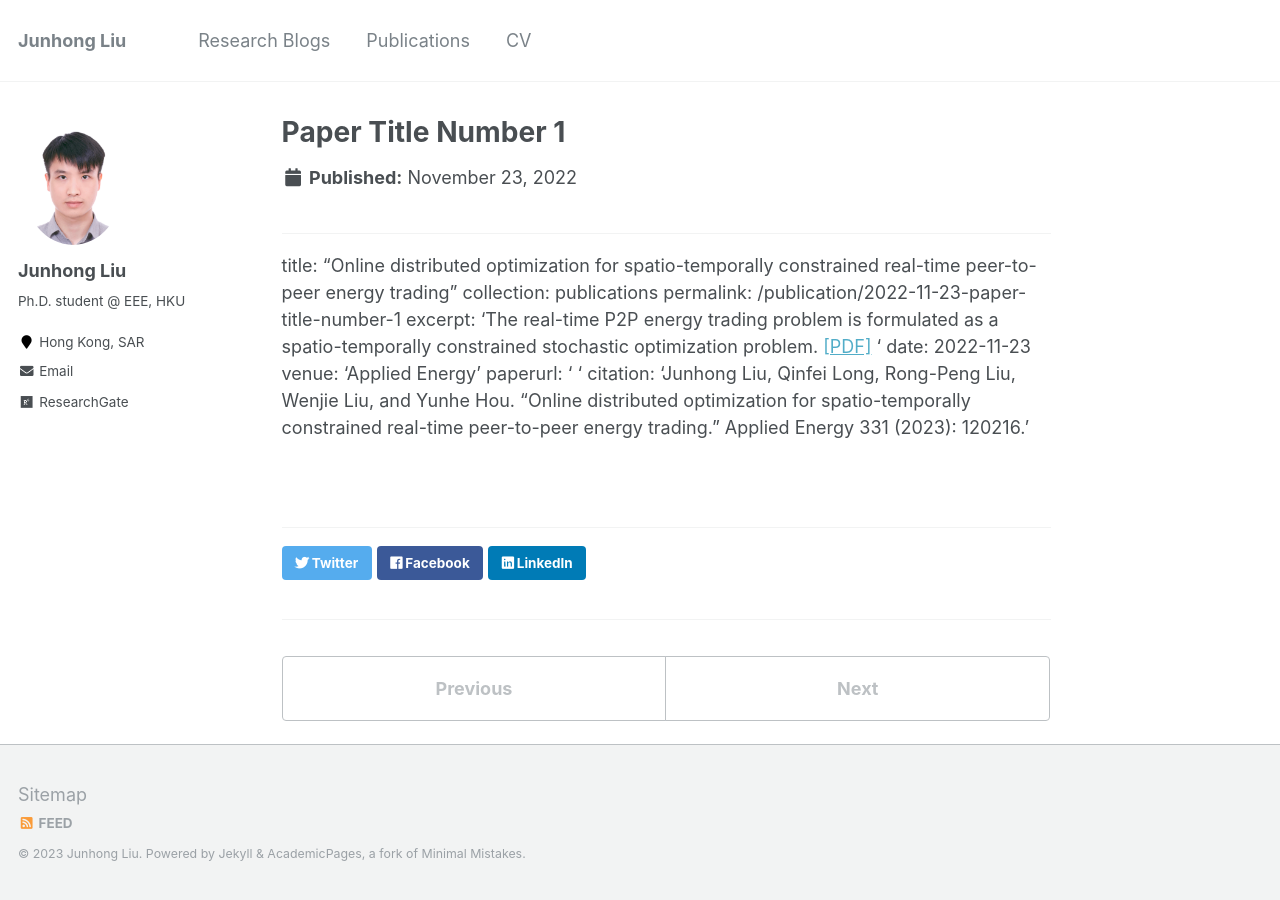
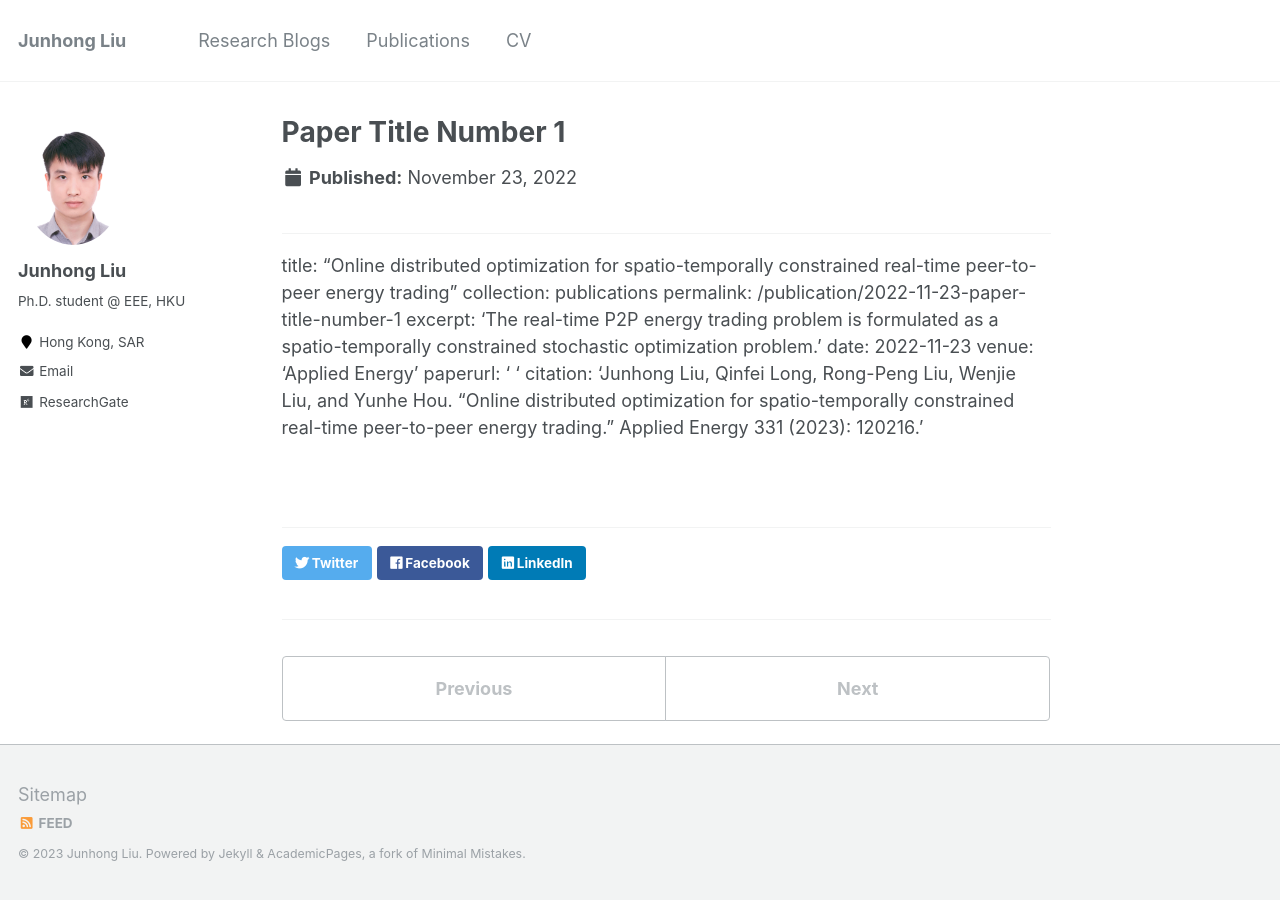
Before and after one commit to johnny-eee/online, a Jekyll site: the page built from _publications/2022-11-23-paper-title-number-1.md, in a window 1280 px wide. Built offline with Jekyll 4.4.1, drawn with Linux system fonts in a browser that asks for light colours.

Commit message:
Update 2022-11-23-paper-title-number-1.md

```diff
--- a/_publications/2022-11-23-paper-title-number-1.md
+++ b/_publications/2022-11-23-paper-title-number-1.md
@@ -3,7 +3,7 @@ title: "Online distributed optimization for spatio-temporally constrained real-t
 peer-to-peer energy trading"
 collection: publications
 permalink: /publication/2022-11-23-paper-title-number-1
-excerpt: 'The real-time P2P energy trading problem is formulated as a spatio-temporally constrained stochastic optimization problem. [\[PDF\]](https://www.sciencedirect.com/science/article/abs/pii/S0306261922014738?via%3Dihub) '
+excerpt: 'The real-time P2P energy trading problem is formulated as a spatio-temporally constrained stochastic optimization problem.'
 date: 2022-11-23
 venue: 'Applied Energy'
 paperurl: ' '
```
